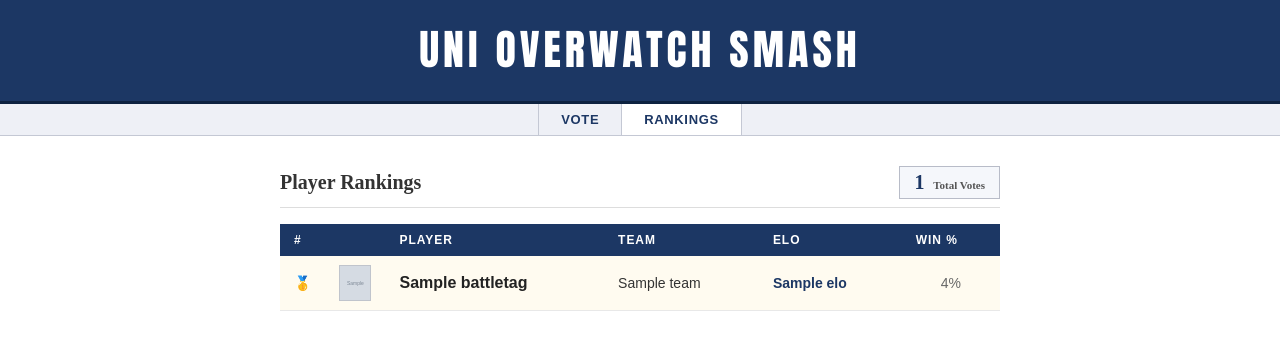
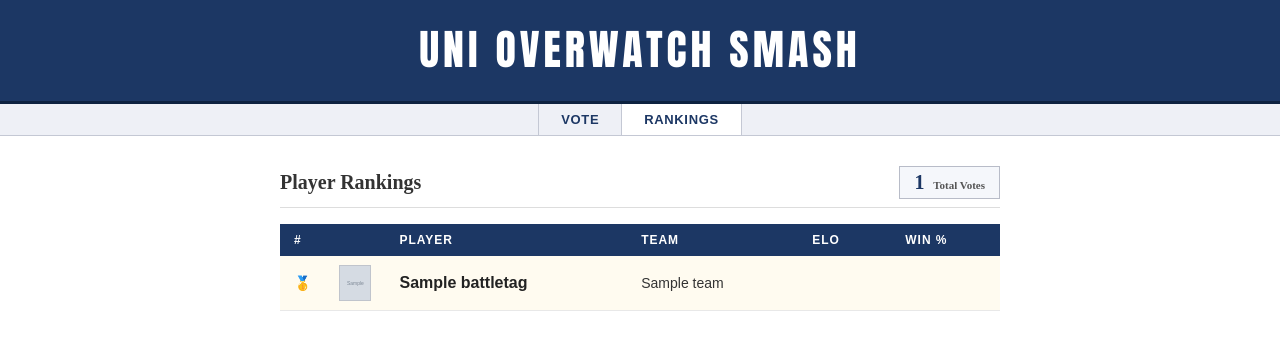
Before and after one commit to t90e/uni-elo, a Flask app: template templates/leaderboard.html in a window 1280 px wide. Shown: the top 350 px of the page. Run offline with Flask 3, Linux system fonts and the light colour scheme; the template is opened without the code that fills it: most values are stand-ins (such as "Sample title", 1, 10 or a date in 2020); grey boxes marked "Sample" are stand-in pictures; some libraries are stand-ins or nearby versions.

Commit message:
Hide ELO and win% on leaderboard for players below 1000

```diff
--- a/templates/leaderboard.html
+++ b/templates/leaderboard.html
@@ -62,8 +62,8 @@
           <span class="p-name">{{ player.battletag.split('#')[0] }}</span>{% if '#' in player.battletag %}<span class="bt-hash">#{{ player.battletag.split('#')[1] }}</span>{% endif %}
         </td>
         <td>{{ player.team }}</td>
-        <td class="elo-cell">{{ player.elo }}</td>
-        <td class="votes-cell">{{ player.win_rate }}%</td>
+        <td class="elo-cell">{% if player.elo >= 1000 %}{{ player.elo }}{% endif %}</td>
+        <td class="votes-cell">{% if player.elo >= 1000 %}{{ player.win_rate }}%{% endif %}</td>
       </tr>
       {% endfor %}
     </tbody>
```
